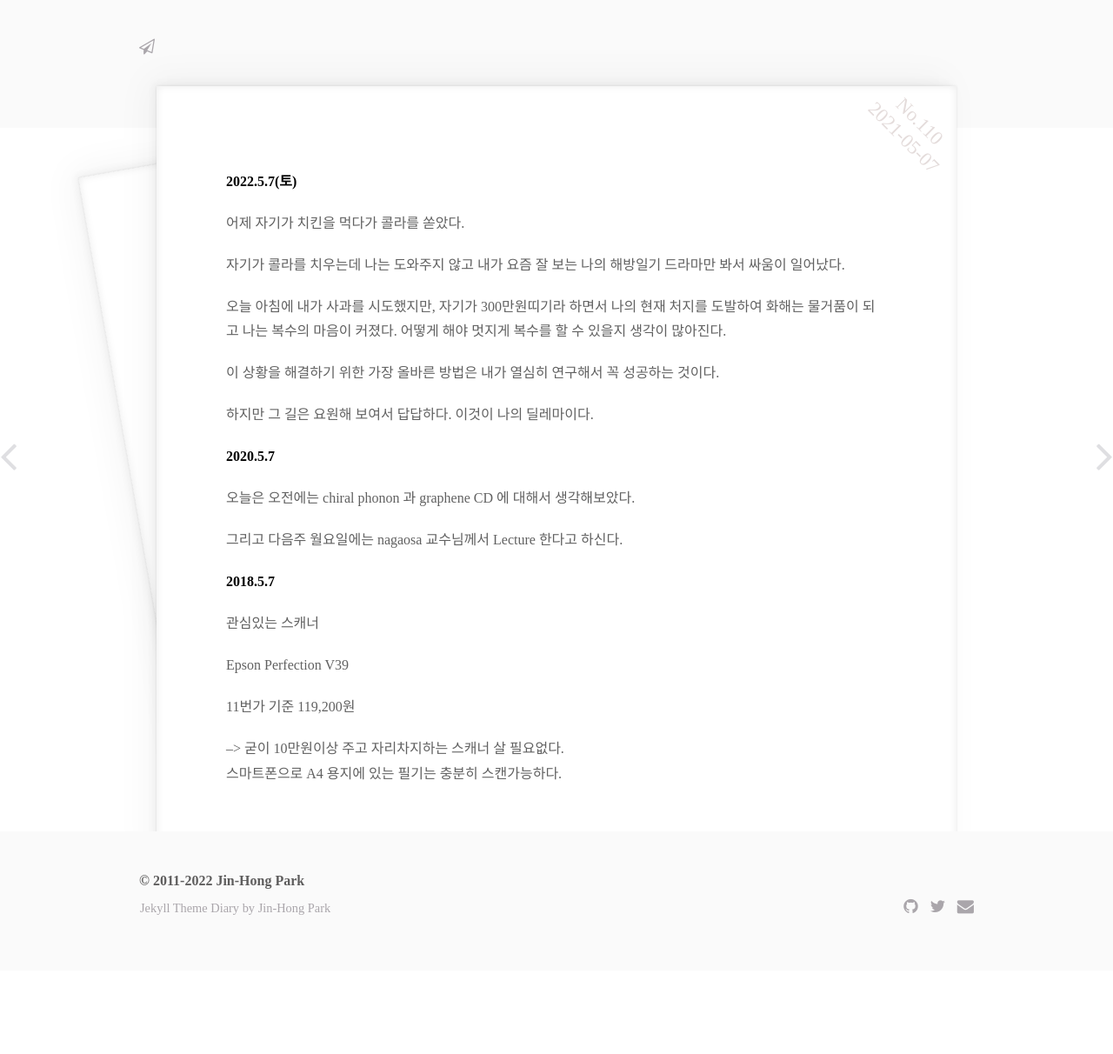
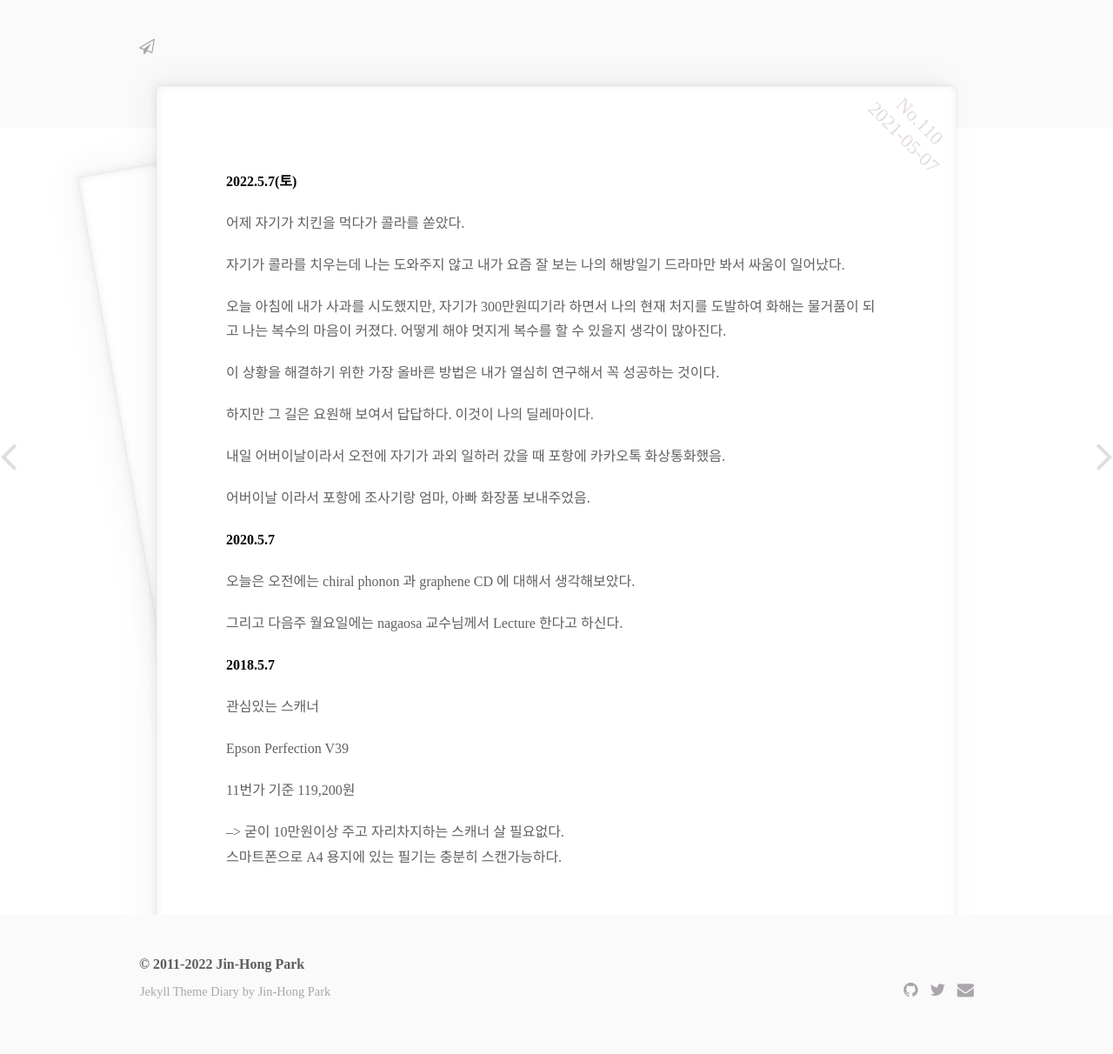
Before and after one commit to jinhong-park/journal, a Jekyll site: the page built from _posts/5_May/2021-05-07-chiral-graphene.md, in a window 1280 px wide. Shown: the whole page at 87% size. Built offline with Jekyll 4.4.1, drawn with Linux system fonts in a browser that asks for light colours; before the commit the page ends 1116 px from its top, so only the background shows below that.

Commit message:
“update”

```diff
--- a/_posts/5_May/2021-05-07-chiral-graphene.md
+++ b/_posts/5_May/2021-05-07-chiral-graphene.md
@@ -19,6 +19,10 @@ excerpt: ""
 
 하지만 그 길은 요원해 보여서 답답하다.  이것이 나의 딜레마이다.
 
+내일 어버이날이라서 오전에 자기가 과외 일하러 갔을 때 포항에 카카오톡 화상통화했음.
+
+어버이날 이라서 포항에 조사기랑 엄마, 아빠 화장품 보내주었음.
+
 
 **2020.5.7**
 
```
